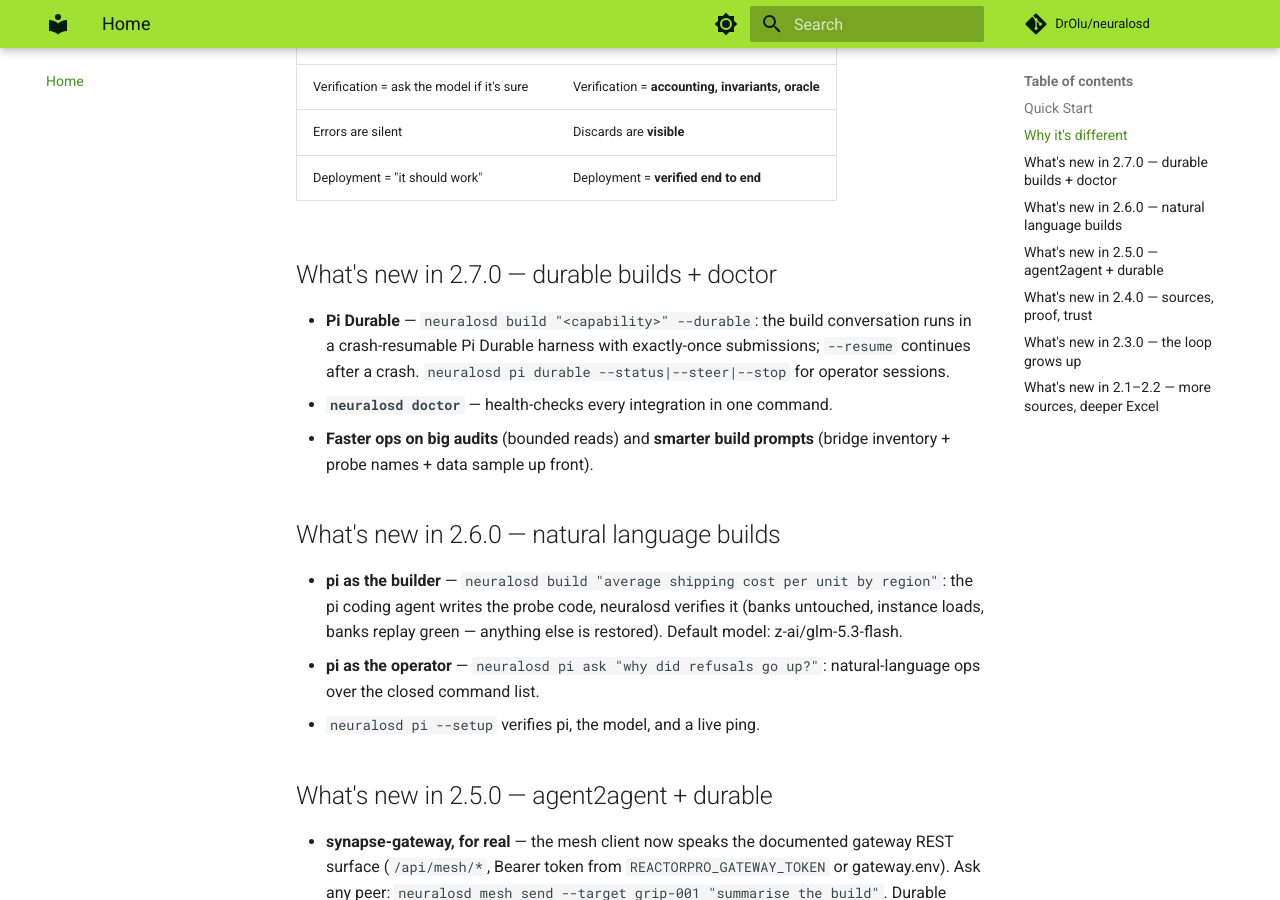
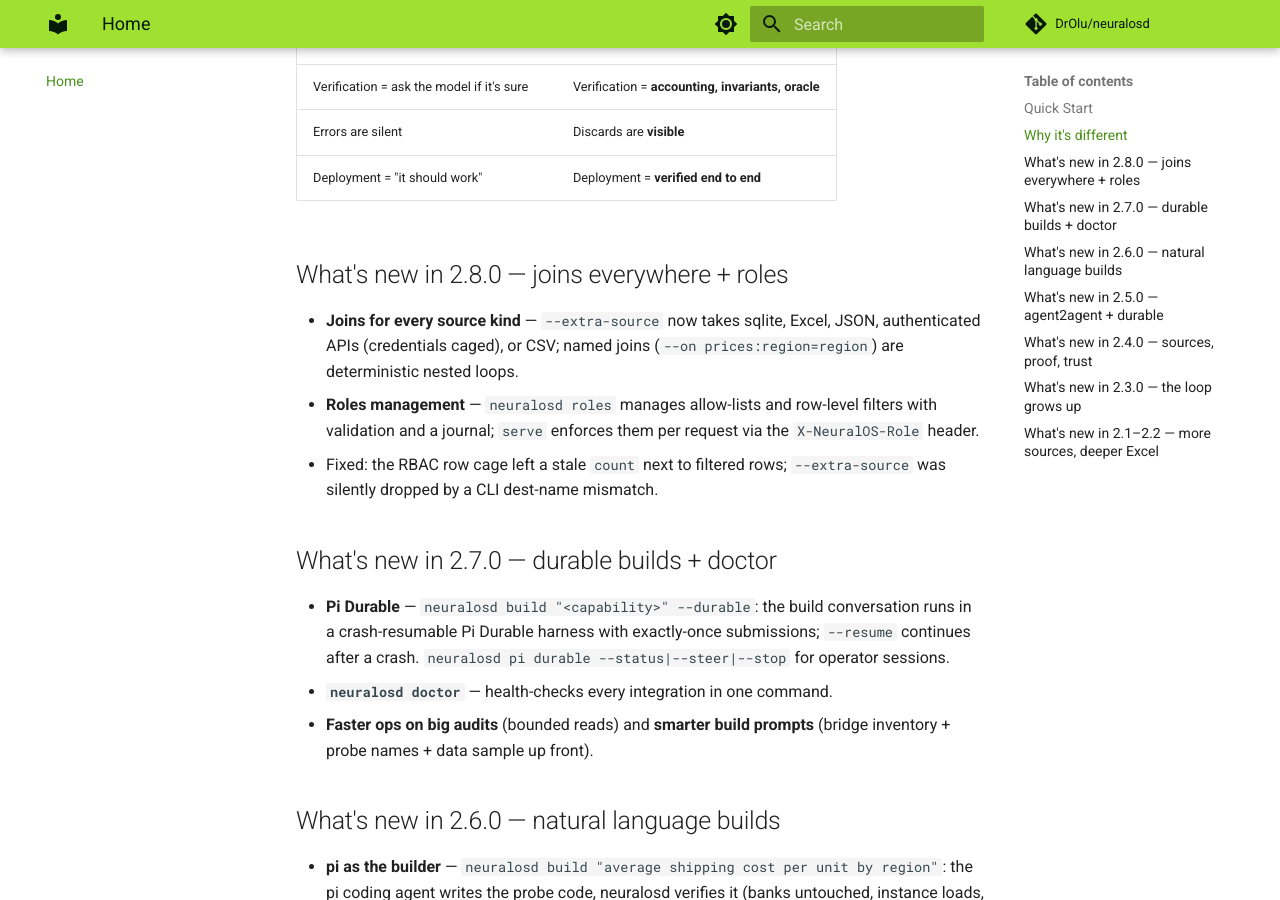
Before and after one commit to DrOlu/neuralosd, an MkDocs documentation site: the page built from docs/index.md, in a window 1280 px wide and 900 px high, scrolled down 730 px. Built offline with MkDocs 1.6.1 and Material for MkDocs 9.7.7, drawn with Linux system fonts in a browser that asks for light colours; comment, search, counter and statistics services are not loaded.

Commit message:
docs: 2.8.0 index + changelog

```diff
--- a/docs/index.md
+++ b/docs/index.md
@@ -26,6 +26,17 @@
 | Verification = ask the model if it's sure | Verification = **accounting, invariants, oracle** |
 | Errors are silent | Discards are **visible** |
 | Deployment = "it should work" | Deployment = **verified end to end** |
+
+## What's new in 2.8.0 — joins everywhere + roles
+
+- **Joins for every source kind** — `--extra-source` now takes sqlite,
+  Excel, JSON, authenticated APIs (credentials caged), or CSV; named joins
+  (`--on prices:region=region`) are deterministic nested loops.
+- **Roles management** — `neuralosd roles` manages allow-lists and
+  row-level filters with validation and a journal; `serve` enforces them
+  per request via the `X-NeuralOS-Role` header.
+- Fixed: the RBAC row cage left a stale `count` next to filtered rows;
+  `--extra-source` was silently dropped by a CLI dest-name mismatch.
 
 ## What's new in 2.7.0 — durable builds + doctor
 
```
